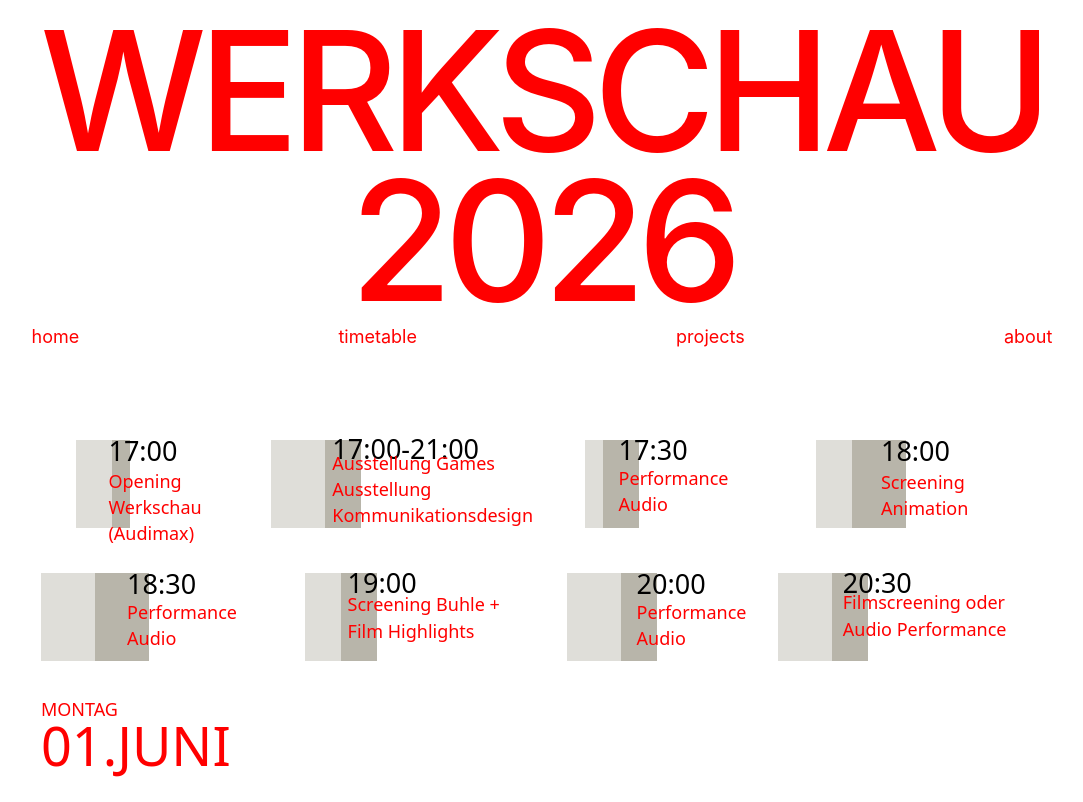
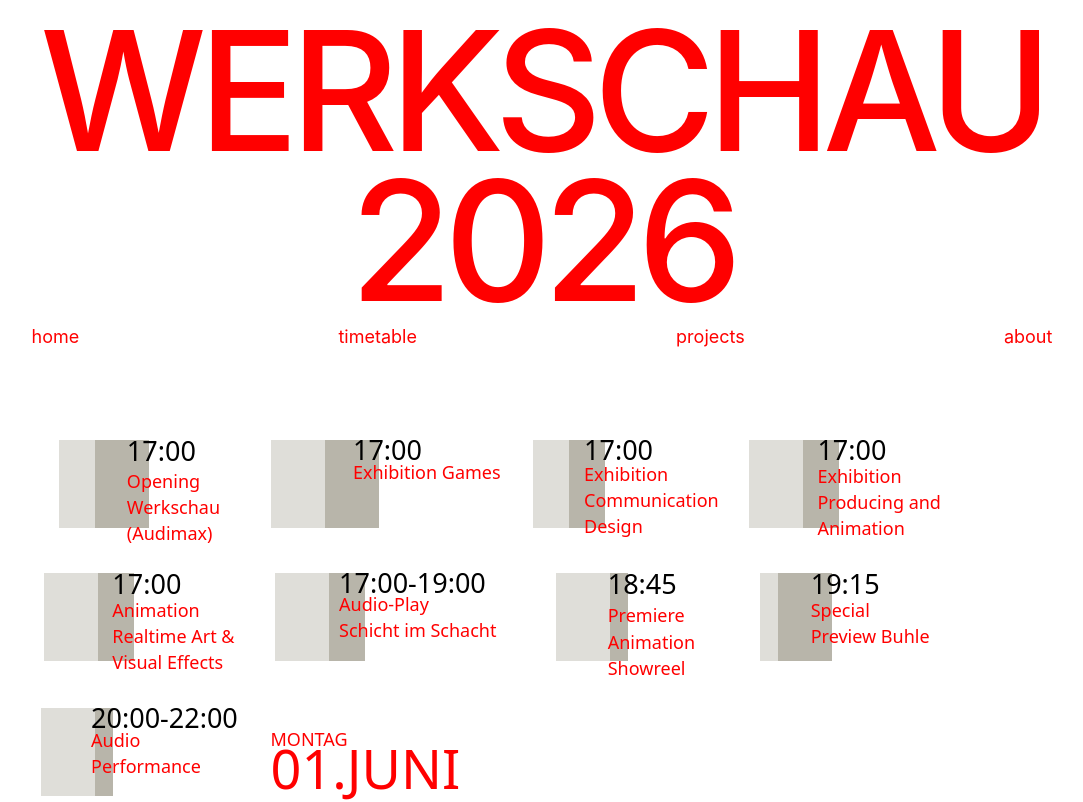
Before and after one commit to natsmnv/Werkschau, a React (Vite) app: page /timetable in a window 1280 px wide. Shown: the top 802 px of the page, without its empty margins (98-1181 px from the left). Built offline with nearby package versions, Linux system fonts and the light colour scheme.

Commit message:
Timetable update

```diff
--- a/src/components/Timetable.tsx
+++ b/src/components/Timetable.tsx
@@ -12,85 +12,97 @@ function Timetable() {
       text: "Opening \n Werkschau \n (Audimax)",
     },
     {
-      time: "17:00-21:00",
-      text: "Ausstellung Games \n Ausstellung \n Kommunikationsdesign",
+      time: "17:00",
+      text: "Exhibition Games",
     },
     {
-      time: "17:30",
-      text: "Performance \n Audio",
+      time: "17:00",
+      text: "Exhibition \n Communication \n Design",
     },
     {
-      time: "18:00",
-      text: "Screening \n Animation",
+      time: "17:00",
+      text: "Exhibition \n Producing and \n Animation",
     },
     {
-      time: "18:30",
-      text: "Performance \n Audio",
+      time: "17:00",
+      text: "Animation \n Realtime Art & \n Visual Effects",
     },
     {
-      time: "19:00",
-      text: "Screening Buhle + \n Film Highlights",
+      time: "17:00-19:00",
+      text: "Audio-Play \n Schicht im Schacht",
     },
     {
-      time: "20:00",
-      text: "Performance \n Audio",
+      time: "18:45",
+      text: "Premiere \n Animation \n Showreel",
     },
     {
-      time: "20:30",
-      text: "Filmscreening oder \n Audio Performance",
+      time: "19:15",
+      text: "Special \n Preview Buhle",
+    },
+    {
+      time: "20:00-22:00",
+      text: "Audio \n Performance",
     },
   ];
 
   const projects2 = [
     {
       time: "09:00-10:00",
-      text: "Web & Mobile Expo",
+      text: "Web- and \n Mobile Demo",
     },
     {
       time: "09:00-19:00",
-      text: "Ausstellung \n Kommunikationsdesign",
+      text: "Exhibition \n Communication \n Design",
+    },
+    {
+      time: "09:00-19:00",
+      text: "Exhibition \n Games",
+    },
+    {
+      time: "09:00-19:00",
+      text: "Exhibition Producing \n and Animation",
+    },
+    {
+      time: "10:00-12:00",
+      text: "Audio-Play \n Schicht im Schacht",
     },
     {
       time: "10:00-12:30",
-      text: "Präsentation \n Web BA",
+      text: "Presentation \n Webprojects",
     },
     {
       time: "13:00-13:30",
-      text: "Web & Mobile \n Expo",
+      text: "Web- and \n Mobile Demo",
     },
     {
       time: "13:00-16:00",
-      text: "Ausstellung HCI \n Prototypen",
+      text: "Ausstellung \n HCI-Prototypen",
     },
     {
       time: "13:30-17:00",
-      text: "Präsentation \n Web MA",
+      text: "Presentation \n Webprojects",
     },
     {
-      time: "14:00-21:00",
-      text: "Film- und \n Animationsscreenings \n (Audimax)",
+      time: "17:00",
+      text: "Film- and Animation \n Screenings",
     },
     {
-      time: "14:00-19:00",
-      text: "Ausstellung \n Game",
-    },
-    {
-      time: "20:00-22:30",
-      text: "Performance Audio",
+      time: "20:00-21:35",
+      text: "Audio \n Performances",
     },
   ];
 
   const projects3 = [
     {
-      time: "18:00",
-      text: "Audioperformances",
+      time: "16:00-18:00",
+      text: "Audio-Play \n Schicht im Schacht",
     },
     {
-      time: "19:00",
-      text: "Filmscreening",
+      time: "18:00",
+      text: "Best of Sports \n and Music Videos",
     },
     {
-      time: "20:00-22:30",
+      time: "20:00-21:40",
       text: "Performances Audio",
     },
   ];
```
